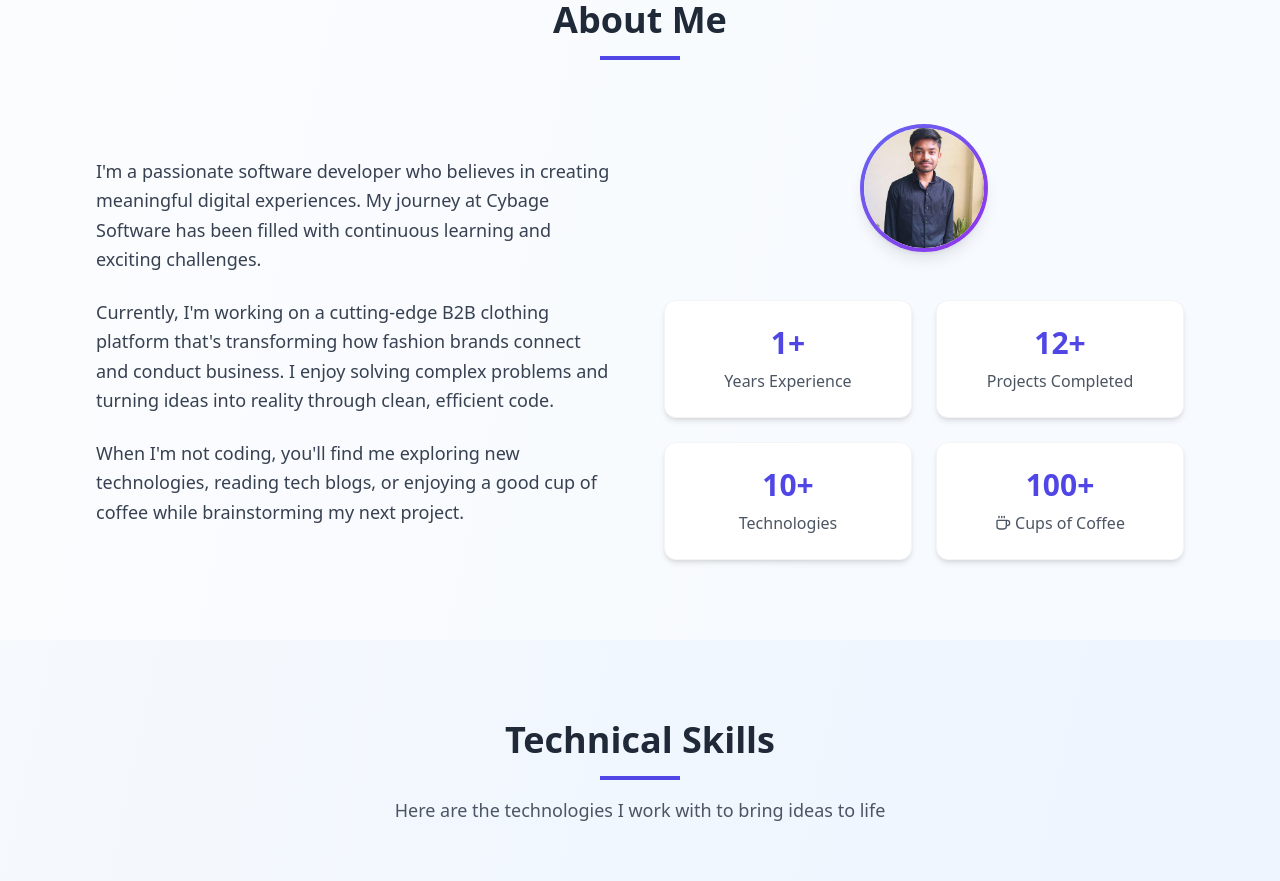
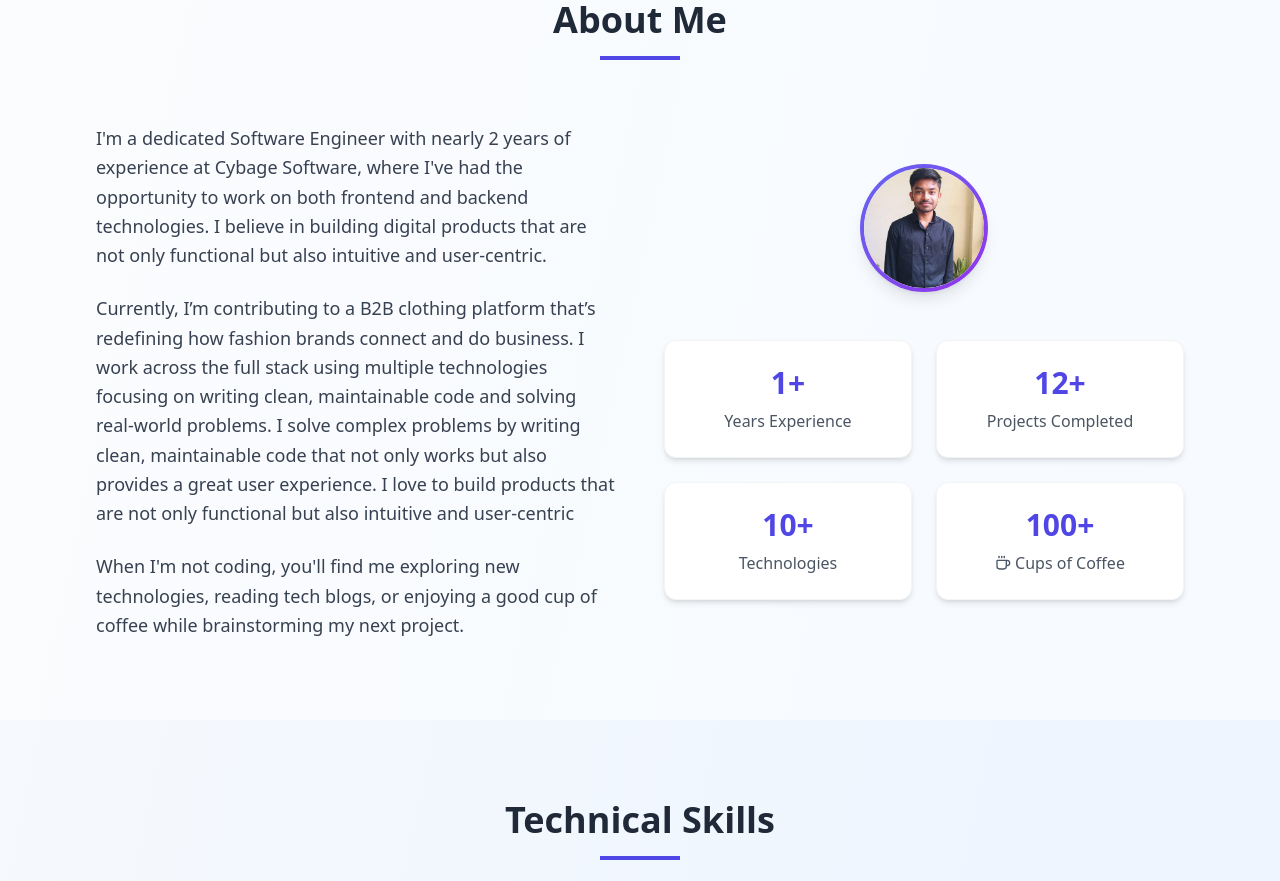
Before and after one commit to divs1502/Portfolio, a React (Vite) app in the folder dev-portfolio/: page / in a window 1280 px wide. Shown: the part 880-1761 px from the top of the page. Built offline with nearby package versions, Linux system fonts and the light colour scheme.

Commit message:
Updated about section

```diff
--- a/dev-portfolio/src/components/AboutSection.tsx
+++ b/dev-portfolio/src/components/AboutSection.tsx
@@ -13,13 +13,13 @@ const AboutSection = () => {
         <div className="grid lg:grid-cols-2 gap-12 items-center">
           <div className="space-y-6">
             <p className="text-lg text-gray-700 leading-relaxed">
-              I'm a passionate software developer who believes in creating meaningful digital experiences.
-              My journey at Cybage Software has been filled with continuous learning and exciting challenges.
+              I'm a dedicated Software Engineer with nearly 2 years of experience at Cybage Software, where I've had the opportunity to work on both frontend and backend technologies.
+              I believe in building digital products that are not only functional but also intuitive and user-centric.
             </p>
             <p className="text-lg text-gray-700 leading-relaxed">
-              Currently, I'm working on a cutting-edge B2B clothing platform that's transforming how fashion
-              brands connect and conduct business. I enjoy solving complex problems and turning ideas into
-              reality through clean, efficient code.
+              Currently, I’m contributing to a B2B clothing platform that’s redefining how fashion brands connect and do business.
+              I work across the full stack using multiple technologies focusing on writing clean, maintainable code and solving real-world problems.
+              I solve complex problems by writing clean, maintainable code that not only works but also provides a great user experience. I love to build products that are not only functional but also intuitive and user-centric
             </p>
             <p className="text-lg text-gray-700 leading-relaxed">
               When I'm not coding, you'll find me exploring new technologies, reading tech blogs,
--- a/dev-portfolio/src/components/Hero.tsx
+++ b/dev-portfolio/src/components/Hero.tsx
@@ -29,11 +29,6 @@ const Hero = ({ typedText, scrollToSection }: HeroProps) => {
             <span className="animate-pulse text-indigo-400">|</span>
           </span>
         </div>
-
-        {/* <p className="text-xl text-gray-600 mb-12 max-w-3xl mx-auto leading-relaxed">
-          Passionate Software Engineer with almost 2 years of experience at Cybage Software,
-          specializing in React, .NET, and GraphQL. I love building solutions that make a difference.
-        </p> */}
         <p className="text-xl text-gray-600 mb-12 max-w-3xl mx-auto leading-relaxed">
           Passionate Software Engineer with almost 2 years of experience at{" "}
           <a
```
